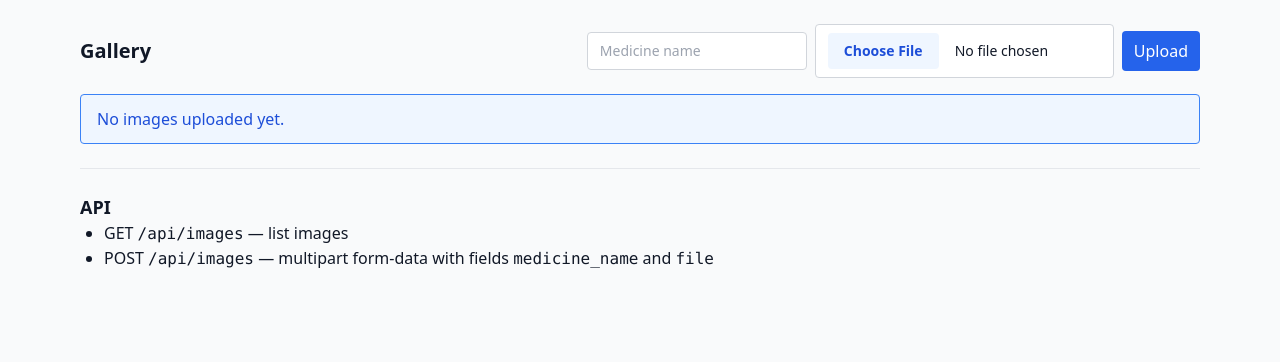
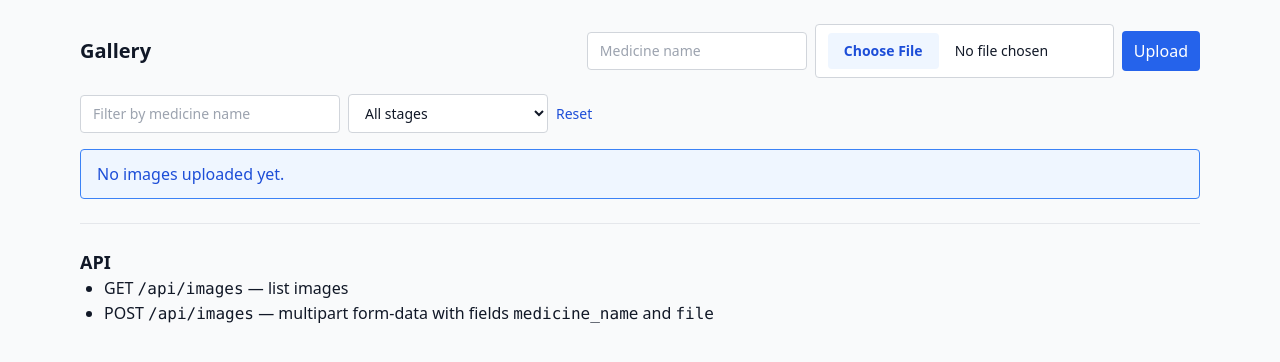
Before and after one commit to bereczkitamas/medicine-photo-ai-python-demo, a FastAPI app: page / in a window 1280 px wide. Shown: the part 63-425 px from the top of the page. Run offline with FastAPI, Linux system fonts and the light colour scheme; some libraries are stand-ins or nearby versions.

Commit message:
feat: filter for medicine name and stage

```diff
--- a/app/repository/image_repository.py
+++ b/app/repository/image_repository.py
@@ -5,7 +5,7 @@ from app.config import AppConfig
 from app.storage.filesystem import FileSystem
 
 
-class ImageRepository:
+class ImageMetadataRepository:
     """Handles metadata persistence (SRP, DIP)."""
     def __init__(self, metadata_file: str, fs: FileSystem):
         self._metadata_file = metadata_file
--- a/app/routes/web.py
+++ b/app/routes/web.py
@@ -15,36 +15,45 @@ def _templates(request: Request):
 
 
 @router.get('/', response_class=HTMLResponse)
-async def index(request: Request, image_service: ImageService = Depends(get_image_service)):
-    images: List[Dict[str, Any]] = image_service.list_images()
+async def index(request: Request, image_service: ImageService = Depends(get_image_service)) -> Response:
+    # Read filters from query params (for initial page render)
+    med_q = request.query_params.get('q')
+    stage_q = request.query_params.get('stage')
+    images: List[Dict[str, Any]] = image_service.filter_images(med_q, stage_q)
     images_sorted = sorted(images, key=lambda image: image.get('uploaded_at', ''), reverse=True)
-    return _templates(request).TemplateResponse('index.html', {"request": request, "images": images_sorted})
+    return _templates(request).TemplateResponse('index.html', {"request": request, "images": images_sorted, "q": med_q or '', "stage": (stage_q or '')})
 
 
 @router.get('/partials/gallery', response_class=HTMLResponse)
-async def partial_gallery(request: Request, image_service: ImageService = Depends(get_image_service)):
-    images: List[Dict[str, Any]] = image_service.list_images()
+async def partial_gallery(request: Request, image_service: ImageService = Depends(get_image_service)) -> Response:
+    # Accept HTMX or query params for filtering
+    med_q = request.query_params.get('q')
+    stage_q = request.query_params.get('stage')
+    images: List[Dict[str, Any]] = image_service.filter_images(med_q, stage_q)
     images_sorted = sorted(images, key=lambda image: image.get('uploaded_at', ''), reverse=True)
     return _templates(request).TemplateResponse('_gallery.html', {"request": request, "images": images_sorted})
 
 
 @router.post('/images/{image_id}/promote', response_class=HTMLResponse)
-async def promote_image_stage(request: Request, image_id: str, image_service: ImageService = Depends(get_image_service)):
+async def promote_image_stage(request: Request, image_id: str, image_service: ImageService = Depends(get_image_service)) -> Response:
     is_htmx = request.headers.get('HX-Request') == 'true'
     image_service.promote_stage(image_id)
-    images_sorted = sorted(image_service.list_images(), key=lambda image: image.get('uploaded_at', ''), reverse=True)
+    # Preserve filters after promote
+    med_q = request.query_params.get('q')
+    stage_q = request.query_params.get('stage')
+    images_sorted = sorted(image_service.filter_images(med_q, stage_q), key=lambda image: image.get('uploaded_at', ''), reverse=True)
     if is_htmx:
         return _templates(request).TemplateResponse('_gallery.html', {"request": request, "images": images_sorted})
-    return _templates(request).TemplateResponse('index.html', {"request": request, "images": images_sorted})
+    return _templates(request).TemplateResponse('index.html', {"request": request, "images": images_sorted, "q": med_q or '', "stage": (stage_q or '')})
 
 
 @router.get('/upload', response_class=HTMLResponse)
-async def upload_form(request: Request):
+async def upload_form(request: Request) -> Response:
     return _templates(request).TemplateResponse('upload.html', {"request": request})
 
 
 @router.post('/upload')
-async def ui_upload(request: Request, medicine_name: str = Form(None), file: UploadFile = File(None), image_service: ImageService = Depends(get_image_service)):
+async def ui_upload(request: Request, medicine_name: str = Form(None), file: UploadFile = File(None), image_service: ImageService = Depends(get_image_service)) -> Response:
     is_htmx = request.headers.get('HX-Request') == 'true'
 
     if file is None:
@@ -66,11 +75,15 @@ async def ui_upload(request: Request, medicine_name: str = Form(None), file: Upl
         image_service.save_upload(
             FileStorage(file.file, filename=file.filename, content_type=file.content_type), url_builder, medicine_name or '')
         if is_htmx:
-            images_sorted = sorted(image_service.list_images(), key=lambda image: image.get('uploaded_at', ''), reverse=True)
+            med_q = request.query_params.get('q')
+            stage_q = request.query_params.get('stage')
+            images_sorted = sorted(image_service.filter_images(med_q, stage_q), key=lambda image: image.get('uploaded_at', ''), reverse=True)
             return _templates(request).TemplateResponse('_gallery.html', {"request": request, "images": images_sorted})
-        return RedirectResponse(url='/', status_code=status.HTTP_302_FOUND)
+        return RedirectResponse(url=f"/?q={request.query_params.get('q','')}&stage={request.query_params.get('stage','')}", status_code=status.HTTP_302_FOUND)
     except ValueError:
         if is_htmx:
-            images_sorted = sorted(image_service.list_images(), key=lambda image: image.get('uploaded_at', ''), reverse=True)
+            med_q = request.query_params.get('q')
+            stage_q = request.query_params.get('stage')
+            images_sorted = sorted(image_service.filter_images(med_q, stage_q), key=lambda image: image.get('uploaded_at', ''), reverse=True)
             return Response(content=_templates(request).get_template('_gallery.html').render({"request": request, "images": images_sorted}), status_code=400, headers={'HX-Trigger': 'upload-error'})
-        return RedirectResponse(url='/', status_code=status.HTTP_302_FOUND)
+        return RedirectResponse(url=f"/?q={request.query_params.get('q','')}&stage={request.query_params.get('stage','')}", status_code=status.HTTP_302_FOUND)
--- a/app/services/image_service.py
+++ b/app/services/image_service.py
@@ -10,14 +10,14 @@ from werkzeug.utils import secure_filename
 
 from app.config import AppConfig
 from app.models.image_entry import ImageEntry, Stage
-from app.repository.image_repository import ImageRepository
+from app.repository.image_repository import ImageMetadataRepository
 from app.storage.filesystem import FileSystem
 from app.validation.image_validator import ImageValidator
 
 
 class ImageService:
     """Coordinates upload and listing (SRP, orchestrates collaborators)."""
-    def __init__(self, upload_dir: str, repo: ImageRepository, fs: FileSystem, validator: ImageValidator):
+    def __init__(self, upload_dir: str, repo: ImageMetadataRepository, fs: FileSystem, validator: ImageValidator):
         self._upload_dir = upload_dir
         self._repo = repo
         self._fs = fs
@@ -29,6 +29,19 @@ class ImageService:
         for img in images:
             if 'stage' not in img or not img.get('stage'):
                 img['stage'] = Stage.UPLOADED.value
+        return images
+
+    def filter_images(self, medicine_query: typing.Optional[str] = None, stage: typing.Optional[str] = None) -> List[Dict[str, Any]]:
+        """Return images filtered by optional medicine name contains (case-insensitive)
+        and/or stage equals (UPLOADED/PROCESSED/ARCHIVED). Stage comparison uses string values.
+        """
+        images = self.list_images()
+        med_q = (medicine_query or '').strip().lower()
+        stage_q = (stage or '').strip().upper()
+        if med_q:
+            images = [img for img in images if str(img.get('medicine_name', '')).lower().find(med_q) != -1]
+        if stage_q and stage_q in {Stage.UPLOADED.value, Stage.PROCESSED.value, Stage.ARCHIVED.value}:
+            images = [img for img in images if (img.get('stage') or Stage.UPLOADED.value).upper() == stage_q]
         return images
 
     def is_allowed(self, filename: str) -> bool:
--- a/templates/_gallery.html
+++ b/templates/_gallery.html
@@ -23,7 +23,7 @@
                   <span class="px-2 py-0.5 rounded text-white bg-blue-600 text-[11px]">UPLOADED</span>
                 {% endif %}
               </span>
-              <form hx-post="/images/{{ img.id }}/promote" hx-target="#gallery" hx-swap="innerHTML">
+              <form hx-post="/images/{{ img.id }}/promote" hx-target="#gallery" hx-swap="innerHTML" hx-include="#q,#stage">
                 {% set is_archived = (stage == 'ARCHIVED') %}
                 <button type="submit"
                         class="px-2 py-1 rounded text-white text-xs {{ 'bg-gray-400 cursor-not-allowed' if is_archived else 'bg-green-600 hover:bg-green-700' }}"
--- a/templates/index.html
+++ b/templates/index.html
@@ -39,14 +39,27 @@
 
   <div class="flex items-center justify-between mb-4 gap-2 flex-wrap">
     <h1 class="text-xl font-semibold m-0">Gallery</h1>
-    <form class="flex gap-2 items-center" hx-post="/upload" hx-target="#gallery" hx-swap="innerHTML" enctype="multipart/form-data">
+    <form class="flex gap-2 items-center" hx-post="/upload" hx-target="#gallery" hx-swap="innerHTML" hx-include="#q,#stage" enctype="multipart/form-data">
       <input class="block w-[220px] text-sm border border-gray-300 rounded px-3 py-2 bg-white focus:outline-none focus:ring-2 focus:ring-blue-500 focus:border-blue-500" type="text" name="medicine_name" placeholder="Medicine name" required>
       <input class="block w-full text-sm file:mr-4 file:py-2 file:px-4 file:rounded file:border-0 file:text-sm file:font-semibold file:bg-blue-50 file:text-blue-700 hover:file:bg-blue-100 border border-gray-300 rounded px-3 py-2 bg-white focus:outline-none focus:ring-2 focus:ring-blue-500 focus:border-blue-500" type="file" name="file" accept="image/*" required>
       <button class="px-3 py-2 rounded bg-blue-600 text-white hover:bg-blue-700" type="submit">Upload</button>
     </form>
   </div>
 
-  <div id="gallery" hx-get="/partials/gallery" hx-trigger="load" hx-swap="innerHTML">
+  <div class="flex items-center gap-2 mb-4 flex-wrap">
+    <input id="q" name="q" value="{{ q or '' }}" placeholder="Filter by medicine name" class="block w-[260px] text-sm border border-gray-300 rounded px-3 py-2 bg-white focus:outline-none focus:ring-2 focus:ring-blue-500 focus:border-blue-500"
+           hx-get="/partials/gallery" hx-target="#gallery" hx-trigger="keyup changed delay:300ms" hx-include="#q,#stage" />
+    <select id="stage" name="stage" class="block w-[200px] text-sm border border-gray-300 rounded px-3 py-2 bg-white focus:outline-none focus:ring-2 focus:ring-blue-500 focus:border-blue-500"
+            hx-get="/partials/gallery" hx-target="#gallery" hx-trigger="change" hx-include="#q,#stage">
+      <option value="" {% if not stage %}selected{% endif %}>All stages</option>
+      <option value="UPLOADED" {% if stage=='UPLOADED' %}selected{% endif %}>UPLOADED</option>
+      <option value="PROCESSED" {% if stage=='PROCESSED' %}selected{% endif %}>PROCESSED</option>
+      <option value="ARCHIVED" {% if stage=='ARCHIVED' %}selected{% endif %}>ARCHIVED</option>
+    </select>
+    <a class="text-sm text-blue-700 hover:underline" href="/?q=&stage=">Reset</a>
+  </div>
+
+  <div id="gallery" hx-get="/partials/gallery" hx-trigger="load" hx-swap="innerHTML" hx-include="#q,#stage">
     {% include "_gallery.html" %}
   </div>
 
```
Also changed, not shown: app/routes/api.py (+4 -4 lines).
